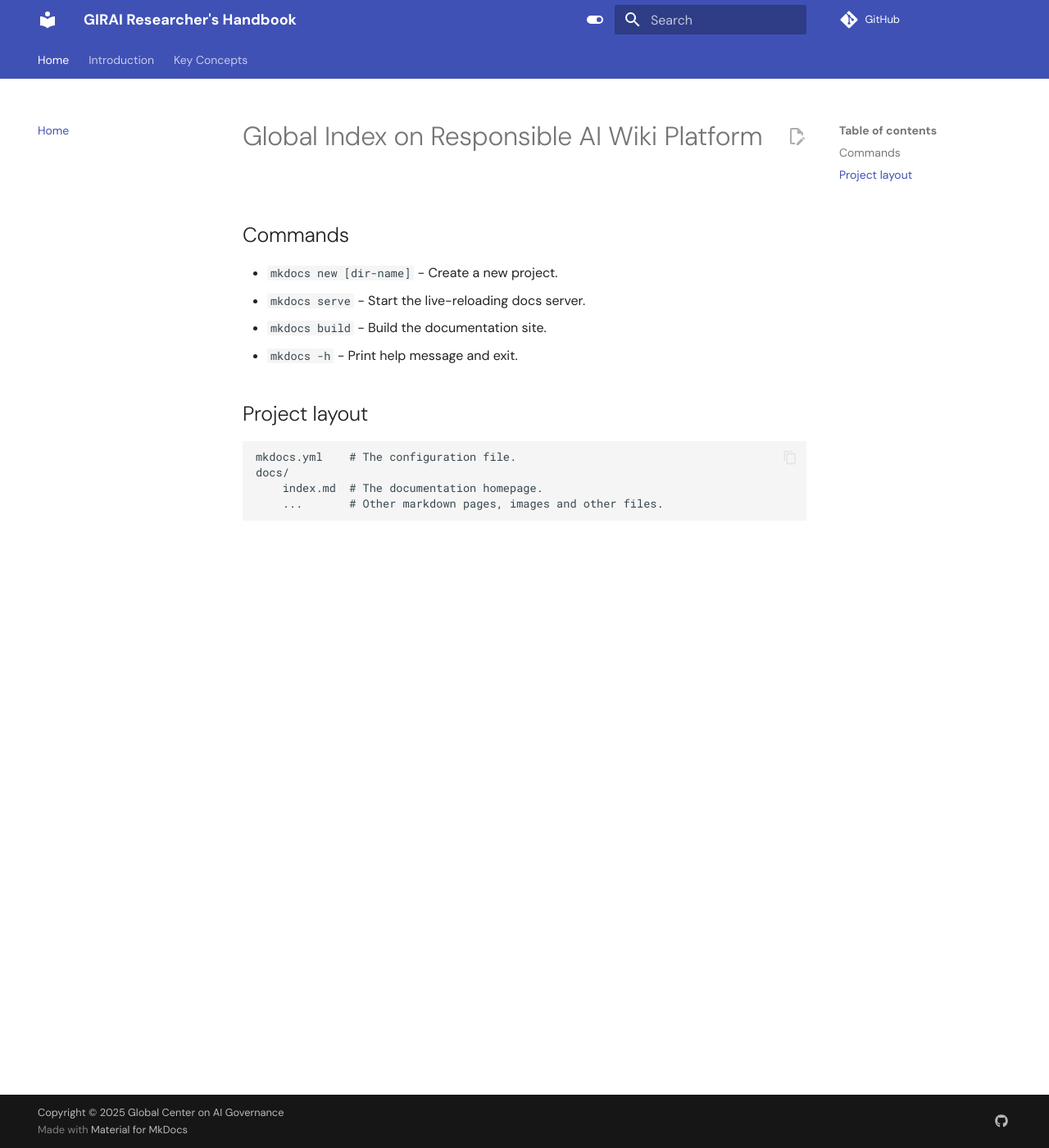
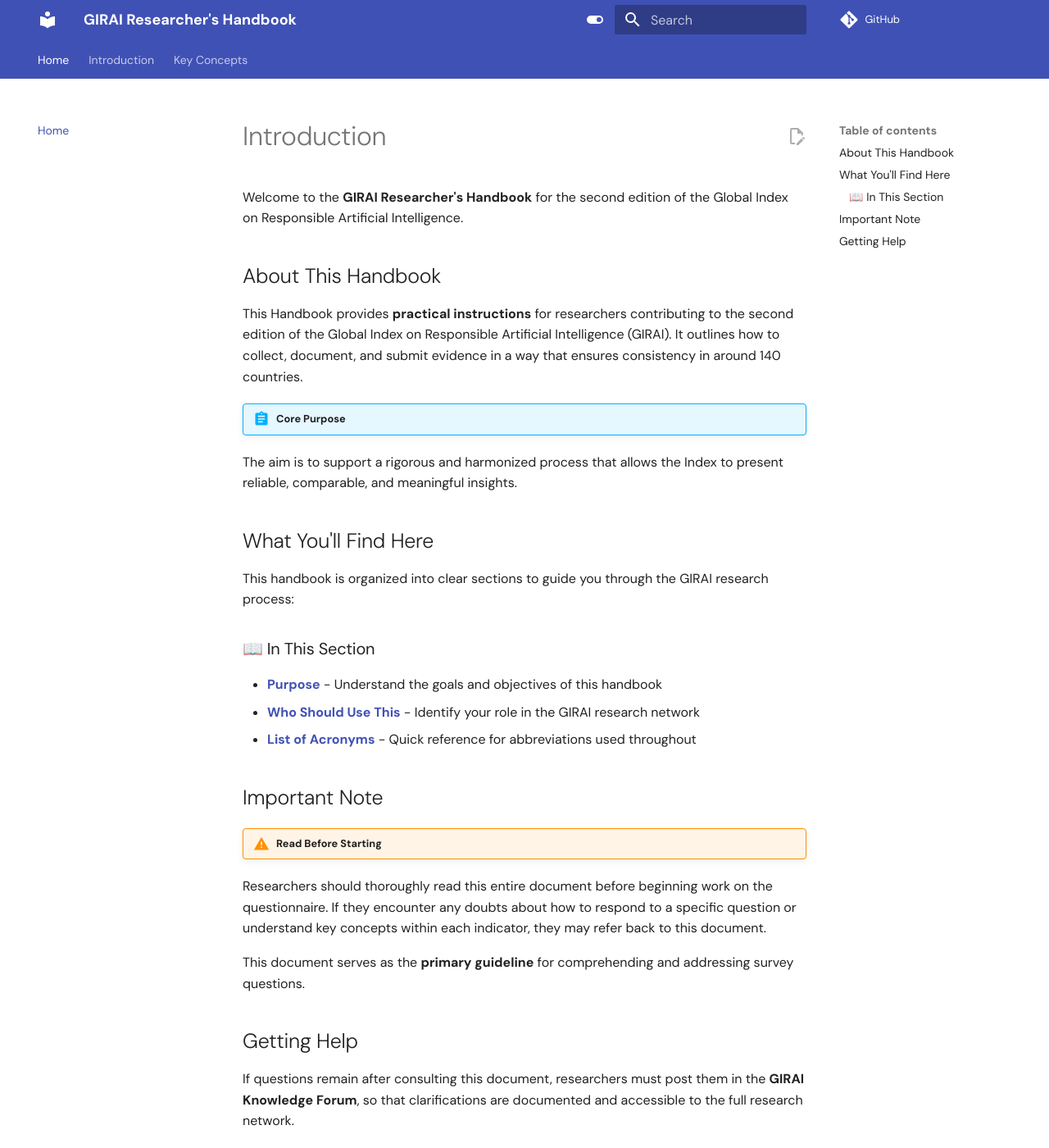
Before and after one commit to Segundev/GIRAI-Handbook, an MkDocs documentation site: the page built from docs/index.md, in a window 1280 px wide and 1400 px high. Shown: the whole window at 82% size. Built offline with MkDocs 1.6.1 and Material for MkDocs 9.7.7, drawn with Linux system fonts in a browser that asks for light colours; comment, search, counter and statistics services are not loaded; some of the changed text lies outside the part shown.

Commit message:
main page

```diff
--- a/docs/index.md
+++ b/docs/index.md
@@ -1,15 +1,35 @@
-# Global Index on Responsible AI Wiki Platform
+# Introduction
 
-## Commands
+Welcome to the **GIRAI Researcher's Handbook** for the second edition of the Global Index on Responsible Artificial Intelligence.
 
-- `mkdocs new [dir-name]` - Create a new project.
-- `mkdocs serve` - Start the live-reloading docs server.
-- `mkdocs build` - Build the documentation site.
-- `mkdocs -h` - Print help message and exit.
+## About This Handbook
 
-## Project layout
+This Handbook provides **practical instructions** for researchers contributing to the second edition of the Global Index on Responsible Artificial Intelligence (GIRAI). It outlines how to collect, document, and submit evidence in a way that ensures consistency in around 140 countries.
 
-    mkdocs.yml    # The configuration file.
-    docs/
-        index.md  # The documentation homepage.
-        ...       # Other markdown pages, images and other files.
+!!! abstract "Core Purpose"
+The aim is to support a rigorous and harmonized process that allows the Index to present reliable, comparable, and meaningful insights.
+
+## What You'll Find Here
+
+This handbook is organized into clear sections to guide you through the GIRAI research process:
+
+### 📖 In This Section
+
+- **[Purpose](purpose.md)** - Understand the goals and objectives of this handbook
+- **[Who Should Use This](who-should-use.md)** - Identify your role in the GIRAI research network
+- **[List of Acronyms](acronyms.md)** - Quick reference for abbreviations used throughout
+
+## Important Note
+
+!!! warning "Read Before Starting"
+Researchers should thoroughly read this entire document before beginning work on the questionnaire. If they encounter any doubts about how to respond to a specific question or understand key concepts within each indicator, they may refer back to this document.
+
+This document serves as the **primary guideline** for comprehending and addressing survey questions.
+
+## Getting Help
+
+If questions remain after consulting this document, researchers must post them in the **GIRAI Knowledge Forum**, so that clarifications are documented and accessible to the full research network.
+
+---
+
+**Next Step**: Learn about the [Purpose of this Handbook →](introduction.md)
```
